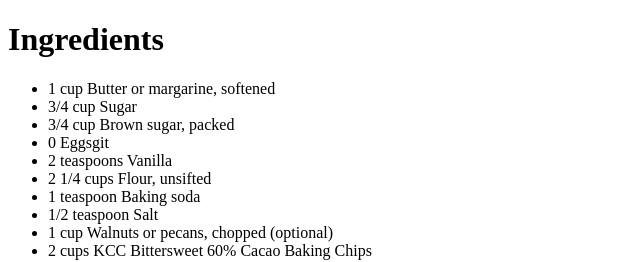
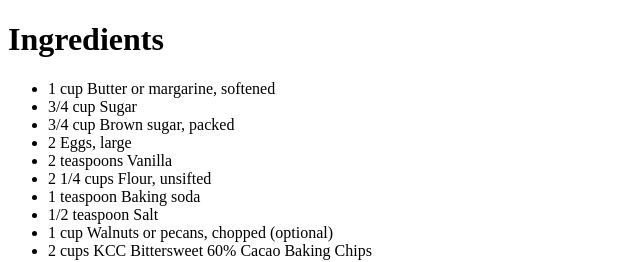
Before and after one commit to adi-hyf/Git-Learning-Kevin, a plain HTML site: page secret recipe.htm in a window 1280 px wide. Shown: the top 262 px of the page, 0-640 px from the left. Drawn offline with Linux system fonts and the light colour scheme.

Commit message:
Revert "Changed eggs to 0 and made the recipe eggless"

```diff
--- a/secret recipe.htm
+++ b/secret recipe.htm
@@ -1,6 +1,5 @@
 <!DOCTYPE html>
 <html>
-
 <body>
 
 <h1>Ingredients</h1>
@@ -8,7 +7,7 @@
 <li>1 cup Butter or margarine, softened</li>
 <li>3/4 cup Sugar</li>
 <li>3/4 cup Brown sugar, packed</li>
-            <li>0 Eggsgit </li>
+<li>2 Eggs, large</li>
 <li>2 teaspoons Vanilla</li>
 <li>2 1/4 cups Flour, unsifted</li>
 <li>1 teaspoon Baking soda</li>
@@ -20,8 +19,7 @@
 <ul>
 <li>Heat oven to 500ºF.</li>
 <li>Stir flour with baking soda and salt; set aside.</li>
-            <li>In large mixing bowl, beat butter with sugar, and brown sugar at medium speed until creamy and lightened
-                in color.</li>
+<li>In large mixing bowl, beat butter with sugar, and brown sugar at medium speed until creamy and lightened in color.</li>
 <li>Add eggs and vanilla, one at a time. Mix on low speed until incorporated.</li>
 <li>Gradually blend dry mixture into creamed mixture. Stir in nuts and chocolate chips.</li>
 <li>Drop by tablespoon onto ungreased cookie sheets.</li>
@@ -30,5 +28,4 @@
 </ul>
 
 </body>
-
 </html>
```
Lines whose indentation alone changed are shown as unchanged.
